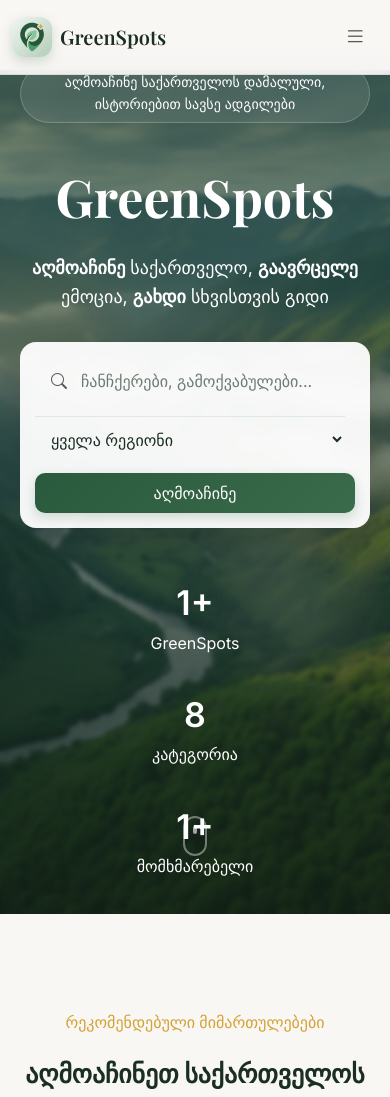
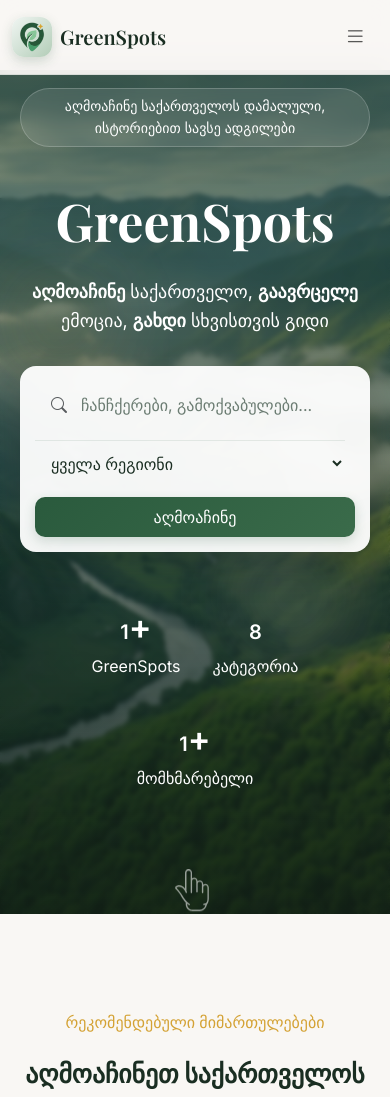
Before and after one commit to naanukkaa/GreenSpots, a Flask app: page / in a window 390 px wide. Shown: the top 1097 px of the page. Run offline with Flask 3, Linux system fonts and the light colour scheme; some libraries are stand-ins or nearby versions; some web fonts are replaced.

Commit message:
final (i hope so)

```diff
--- a/static/css/index.css
+++ b/static/css/index.css
@@ -374,6 +374,19 @@ h1, h2, h3, h4, h5, h6 {
     background: rgba(255, 255, 255, 0.6);
     border-radius: 2px;
 }
+
+.hero-stats-wrapper {
+    display: flex;
+    flex-direction: column;
+    align-items: center;
+    gap: 16px;
+}
+
+/* desktop: no finger */
+.scroll-hint {
+    display: none;
+}
+
 
 .floating-orb {
     position: absolute;
@@ -1064,6 +1077,45 @@ h1, h2, h3, h4, h5, h6 {
     .lang-toggle{
         width: 30px !important;
     }
+
+    .scroll-indicator {
+        display: none; /* kill mouse */
+    }
+
+    .scroll-hint {
+        display: flex;
+        flex-direction: column;
+        align-items: center;
+        animation: scroll-bounce 1.4s infinite;
+        opacity: 0.7;
+    }
+
+    .scroll-hint img {
+        width: 42px;
+        height: auto;
+        filter: brightness(0) invert(1);
+        transform: translateX(-3px);
+    }
+
+    .scroll-hint .arrow {
+        margin-top: 6px;
+        width: 16px;
+        height: 16px;
+        border-right: 2px solid rgba(255,255,255,0.7);
+        border-bottom: 2px solid rgba(255,255,255,0.7);
+        transform: rotate(45deg);
+    }
+}
+
+@keyframes scroll-bounce {
+    0%, 100% {
+        transform: translateY(0);
+        opacity: 0.4;
+    }
+    50% {
+        transform: translateY(-10px);
+        opacity: 1;
+    }
 }
 
 img {
@@ -1232,11 +1284,15 @@ body {
     }
 
     .hero-stats {
-        flex-direction: column;
+        flex-direction: row;
     }
 
     .stat-label {
-        font-size: 0.85rem;
+        font-size: 12px;
+    }
+
+    .hero-number span {
+        font-size: 20px;
     }
 
     .section-title {
--- a/templates/index.html
+++ b/templates/index.html
@@ -106,8 +106,14 @@
                 </div>
             </div>
         </div>
+        <div class="scroll-indicator"><div><span></span></div></div>
+        <div class="scroll-hint">
+            <img src="{{ url_for('static', filename='img/finger.svg') }}" alt="Scroll down">
+            <span class="arrow"></span>
+        </div>
+
     </div>
-    <div class="scroll-indicator"><div><span></span></div></div>
+
 </section>
 
 <section class="featured-section" id="explore">
```
Also changed, not shown: static/img/finger.svg (added).
